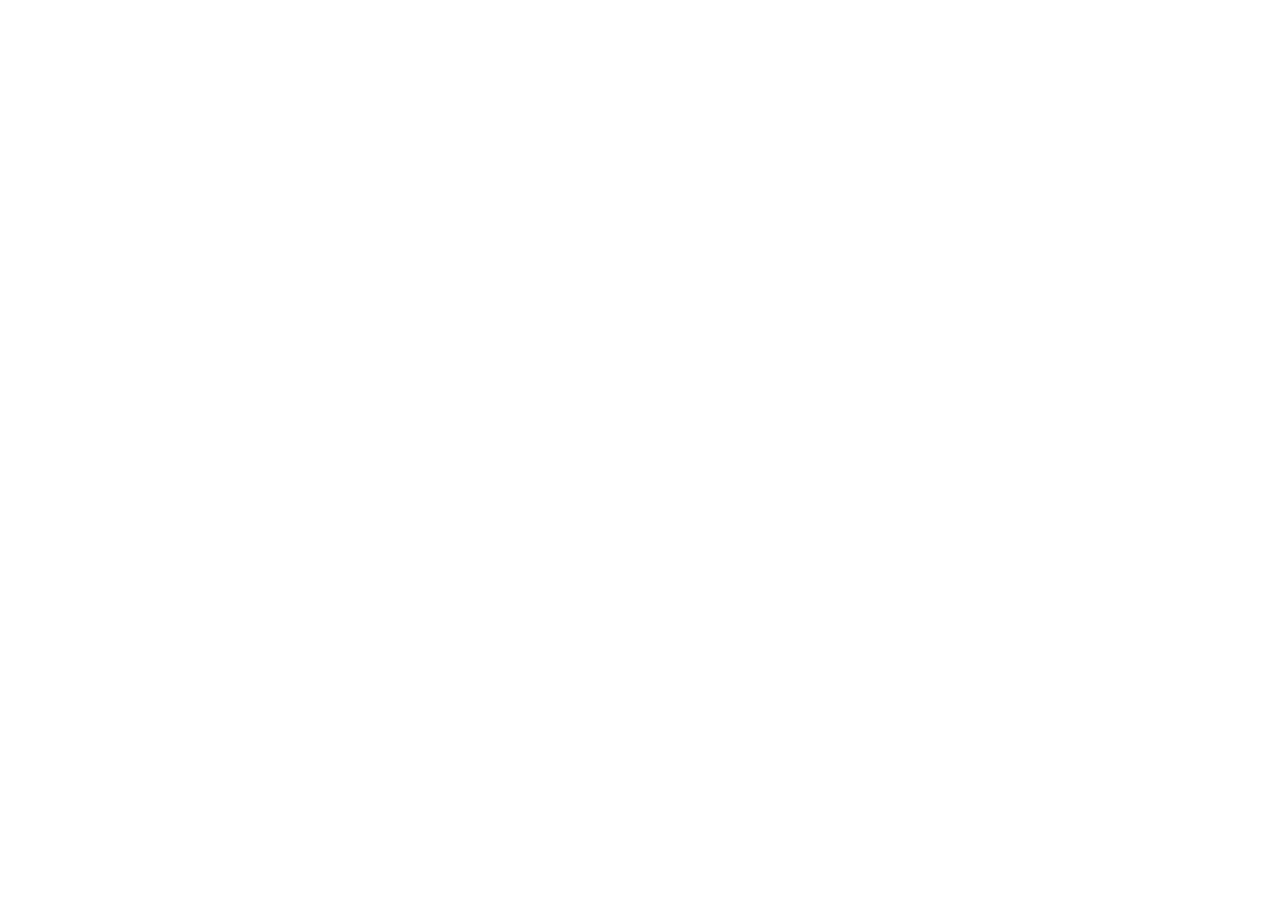
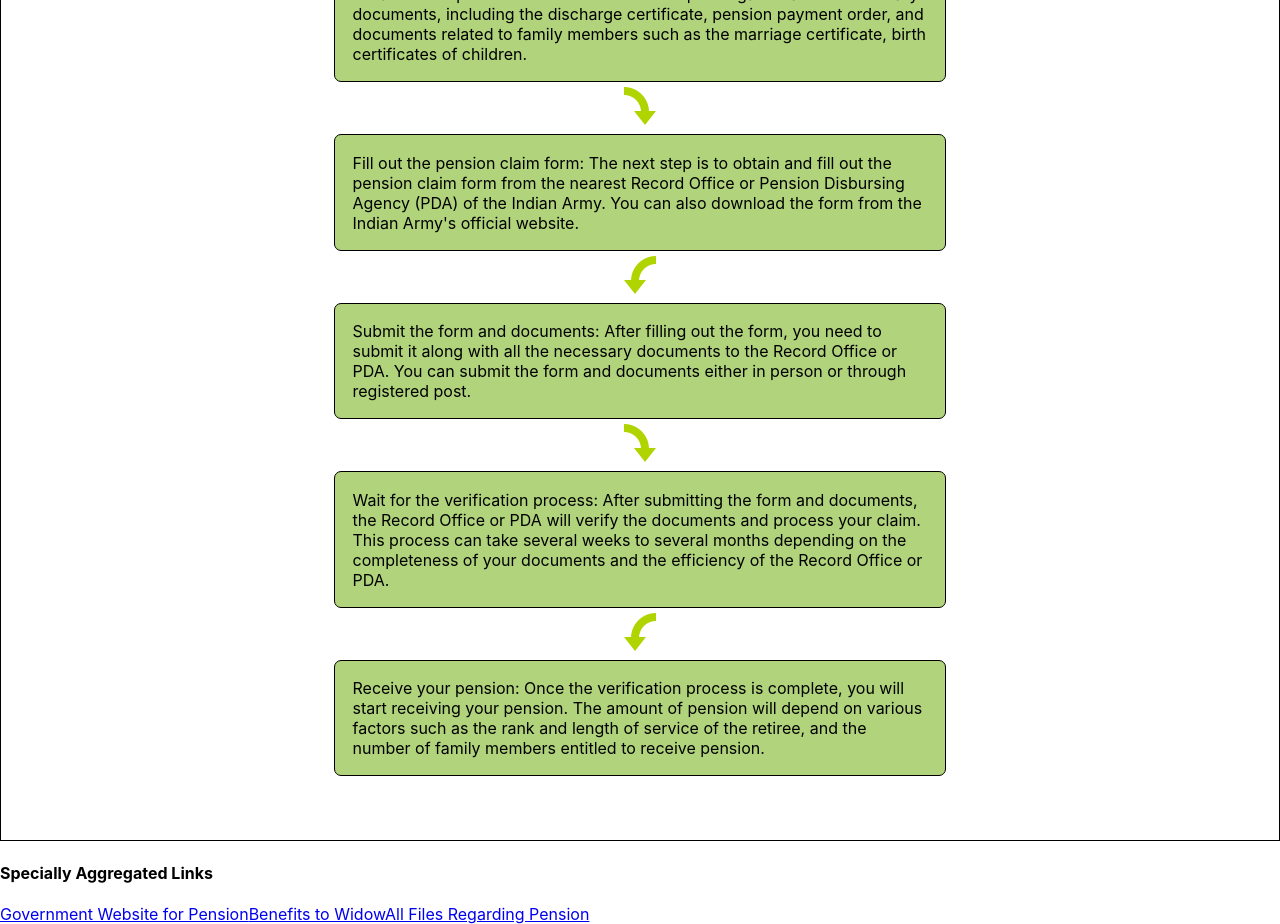
Before and after one commit to N-E-I-L-S/hackniche_Coding-bots, a React (Create React App) app in the folder frontend/: page /pension in a window 1280 px wide. Shown: the part 220-1144 px from the top of the page. Before the commit the page ends 800 px from the top, so only its background shows below. Built offline with nearby package versions, Linux system fonts and the light colour scheme; no server answers.

Commit message:
pension page

```diff
--- a/frontend/src/pages/Pension.css
+++ b/frontend/src/pages/Pension.css
@@ -1,5 +1,15 @@
-/* .pension-page{
+.pension-page{
     border: 1px solid black;
     padding: 5%;
-
-} */
+    display: flex;
+    flex-direction: column;
+    justify-content: center;
+    align-items: center;
+}
+.pension-block{
+    width: 50%;
+    border: 1px solid black;
+    padding: 1.5%;
+    border-radius: 7px;
+    background-color: #b0d37c;
+}
--- a/frontend/src/pages/Pension.jsx
+++ b/frontend/src/pages/Pension.jsx
@@ -1,15 +1,49 @@
 import './Pension.css'
+import Arrow from '../components/pension-arrow.png'
+import Arrow1 from '../components/pension-arrow-invert.png'
+
 export default function Pension() {
     return (
         <>
             <div className="pension-page">
                 <h3>Pension</h3>
                 <h5>To claim Indian Army pension, the following steps need to be taken:</h5>
+                    <div className="pension-block">
+                        Obtain the required documents: The first step is to gather all the necessary documents, including the discharge certificate, pension payment order, and documents related to family members such as the marriage certificate, birth certificates of children.
+                    </div>
+                    <div className="pension-arrow">
+                        <img src={Arrow} alt="" />
                     </div>
                     <div className="pension-block">
-
+                        Fill out the pension claim form: The next step is to obtain and fill out the pension claim form from the nearest Record Office or Pension Disbursing Agency (PDA) of the Indian Army. You can also download the form from the Indian Army's official website.
                     </div>
-
+                    <div className="pension-arrow1">
+                        <img src={Arrow1} alt="" />
+                    </div>
+                    <div className="pension-block">
+                        Submit the form and documents: After filling out the form, you need to submit it along with all the necessary documents to the Record Office or PDA. You can submit the form and documents either in person or through registered post.
+                    </div>
+                    <div className="pension-arrow">
+                        <img src={Arrow} alt="" />
+                    </div>
+                    <div className="pension-block">
+                        Wait for the verification process: After submitting the form and documents, the Record Office or PDA will verify the documents and process your claim. This process can take several weeks to several months depending on the completeness of your documents and the efficiency of the Record Office or PDA.
+                    </div>
+                    <div className="pension-arrow1">
+                        <img src={Arrow1} alt="" />
+                    </div>
+                    <div className="pension-block">
+                        Receive your pension: Once the verification process is complete, you will start receiving your pension. The amount of pension will depend on various factors such as the rank and length of service of the retiree, and the number of family members entitled to receive pension.
+                    </div>
+                </div>
+                <div className="pension-links">
+                    <h4>Specially Aggregated Links</h4>
+                    <div className="td">
+                    <a href="https://desw.gov.in/en/pensions">Government Website for Pension</a>
+                    <a href="https://desw.gov.in/en/benefits-widows-battle-casualties">Benefits to Widow</a>
+                    <a href="https://www.mod.gov.in/dod/sites/default/files/Part-II_H.pdf">All Files Regarding Pension</a>
+                     </div>
+            </div>
         </>
     )
 }
```
Also changed, not shown: frontend/src/components/pension-arrow-invert.png (added), frontend/src/components/pension-arrow.png (added). Lines whose indentation alone changed are shown as unchanged.
